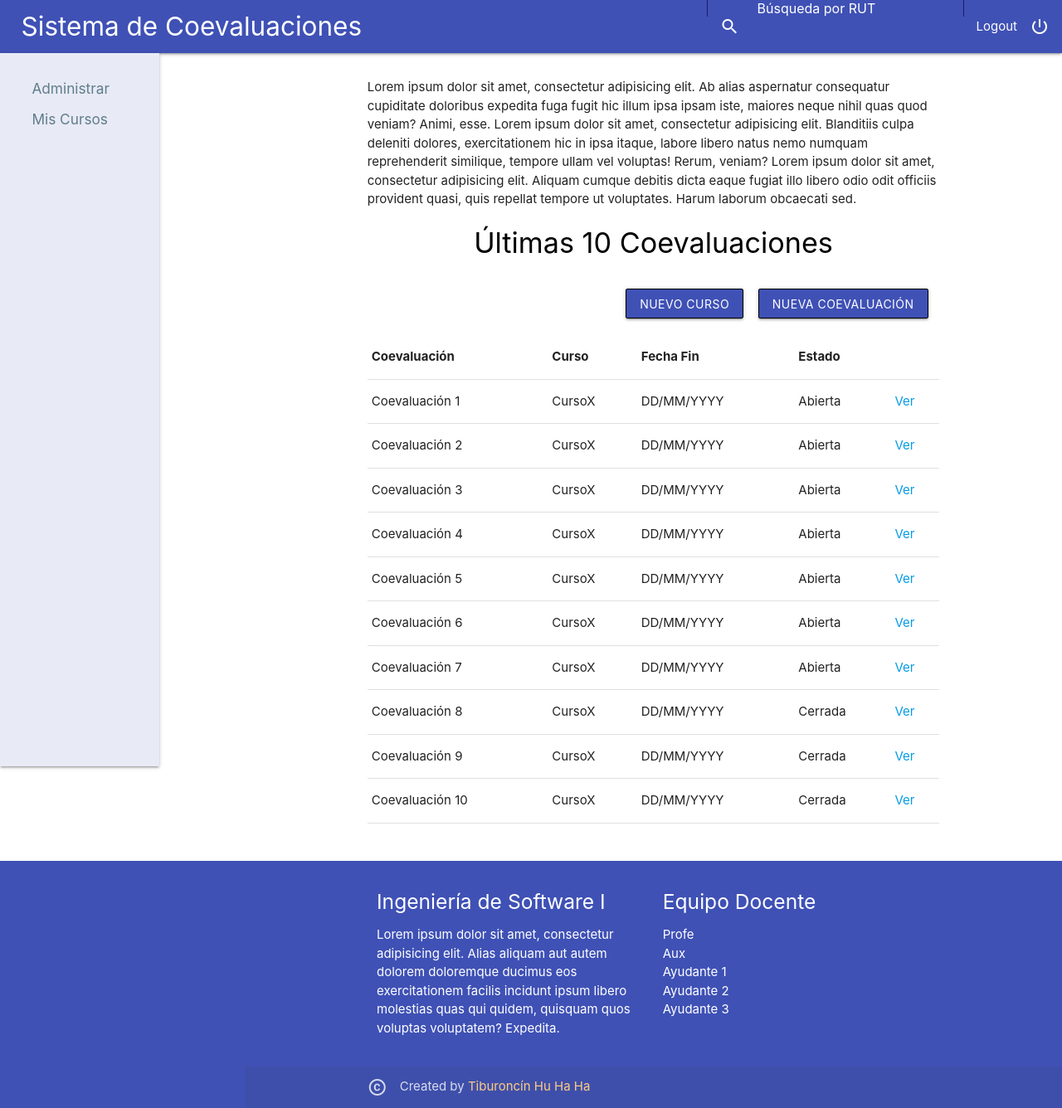
After one commit to DCC-CC4401/2018-2-Equipo-11-T2, a Django app: page /landing-page-teacher/ in a window 1280 px wide. The commit adds this page. Shown: the whole page at 83% size. Run offline with Django 3.2, Linux system fonts and the light colour scheme.

Commit message:
added landing page teacher

```diff
--- /dev/null
+++ b/T2/coevaluacion/templates/landing-page-teacher.html
@@ -0,0 +1,221 @@
+{% extends 'base.html' %}
+
+{% block content %}
+    <div class="section no-pad-bot" id="index-banner">
+        <div class="container">
+            <p>
+                Lorem ipsum dolor sit amet, consectetur adipisicing elit. Ab alias aspernatur consequatur cupiditate doloribus expedita fuga fugit hic illum ipsa ipsam iste, maiores neque nihil quas quod veniam? Animi, esse.
+                Lorem ipsum dolor sit amet, consectetur adipisicing elit. Blanditiis culpa deleniti dolores, exercitationem hic in ipsa itaque, labore libero natus nemo numquam reprehenderit similique, tempore ullam vel voluptas! Rerum, veniam?
+                Lorem ipsum dolor sit amet, consectetur adipisicing elit. Aliquam cumque debitis dicta eaque fugiat illo libero odio odit officiis provident quasi, quis repellat tempore ut voluptates. Harum laborum obcaecati sed.
+            </p>
+            <h4 class="header center black-text">Últimas 10 Coevaluaciones</h4>
+        </div>
+    </div>
+    </div>
+    <div class="container" >
+        <!-- Modal Trigger -->
+        <div class="row">
+            <div class="col s12 ">
+                <br>
+                <a class="btn modal-trigger" href="#new-course" style="margin-left: 45%;">Nuevo Curso</a>
+                <a class="btn modal-trigger" href="#new-coevaluation" style="margin-left: 2%;">Nueva Coevaluación</a>
+            </div>
+        </div>
+
+
+       <table class="highlight responsive-table">
+        <thead>
+        <tr>
+            <th>Coevaluación</th>
+            <th>Curso</th>
+            <th>Fecha Fin</th>
+            <th>Estado</th>
+            <th></th>
+        </tr>
+        </thead>
+
+        <tbody>
+        <tr>
+            <td>Coevaluación 1</td>
+            <td>CursoX</td>
+            <td>DD/MM/YYYY</td>
+            <td>Abierta</td>
+            <td><a href="#">Ver</a> </td>
+        </tr>
+        <tr>
+            <td>Coevaluación 2</td>
+            <td>CursoX</td>
+            <td>DD/MM/YYYY</td>
+            <td>Abierta</td>
+            <td><a href="#">Ver</a> </td>
+        </tr>
+        <tr>
+            <td>Coevaluación 3</td>
+            <td>CursoX</td>
+            <td>DD/MM/YYYY</td>
+            <td>Abierta</td>
+            <td><a href="#">Ver</a> </td>
+        </tr>
+        <tr>
+            <td>Coevaluación 4</td>
+            <td>CursoX</td>
+            <td>DD/MM/YYYY</td>
+            <td>Abierta</td>
+            <td><a href="#">Ver</a> </td>
+        </tr>
+        <tr>
+            <td>Coevaluación 5</td>
+            <td>CursoX</td>
+            <td>DD/MM/YYYY</td>
+            <td>Abierta</td>
+            <td><a href="#">Ver</a> </td>
+        </tr>
+        <tr>
+            <td>Coevaluación 6</td>
+            <td>CursoX</td>
+            <td>DD/MM/YYYY</td>
+            <td>Abierta</td>
+            <td><a href="#">Ver</a> </td>
+        </tr>
+        <tr>
+            <td>Coevaluación 7</td>
+            <td>CursoX</td>
+            <td>DD/MM/YYYY</td>
+            <td>Abierta</td>
+            <td><a href="#">Ver</a> </td>
+        </tr>
+        <tr>
+            <td>Coevaluación 8</td>
+            <td>CursoX</td>
+            <td>DD/MM/YYYY</td>
+            <td>Cerrada</td>
+            <td><a href="#">Ver</a> </td>
+        </tr>
+        <tr>
+            <td>Coevaluación 9</td>
+            <td>CursoX</td>
+            <td>DD/MM/YYYY</td>
+            <td>Cerrada</td>
+            <td><a href="#">Ver</a> </td>
+        </tr>
+        <tr>
+            <td>Coevaluación 10</td>
+            <td>CursoX</td>
+            <td>DD/MM/YYYY</td>
+            <td>Cerrada</td>
+            <td><a href="#">Ver</a> </td>
+        </tr>
+
+        </tbody>
+    </table>
+    </div>
+
+    <!-- Modal Structure -->
+    <div id="new-course" class="modal">
+        <div class="modal-content">
+            <h4>Nuevo Curso</h4>
+            <div class="row" style="padding-left: 25px;">
+                <div class="col s12 less-margin-top-bottom">
+                    Curso
+                    <div class="input-field inline" style="margin-left: 83px;">
+                        <select>
+                            <option value="" disabled selected>Escoger Curso</option>
+                            <option value="1">CC4401</option>
+                            <option value="2">CC4402</option>
+                            <option value="3">CC4403</option>
+                        </select>
+                    </div>
+                </div>
+                <div class="col s12 less-margin-top-bottom">
+                    Sección
+                    <div class="input-field inline" style="margin-left: 70px;">
+                        <select>
+                            <option value="" disabled selected>Escoger Sección</option>
+                            <option value="1">1</option>
+                            <option value="2">2</option>
+                            <option value="3">3</option>
+                        </select>
+                    </div>
+                </div>
+                <div class="col s12 less-margin-top-bottom">
+                    Año
+                    <div class="input-field inline" style="margin-left: 95px;">
+                        <select>
+                            <option value="" disabled selected>Escoger Año</option>
+                            <option value="1">2018</option>
+                            <option value="2">2017</option>
+                            <option value="3">2016</option>
+                        </select>
+                    </div>
+                </div>
+                <div class="col s12 less-margin-top-bottom">
+                    Semestre
+                    <div class="input-field inline" style="margin-left: 60px;">
+                        <select>
+                            <option value="" disabled selected>Escoger Semestre</option>
+                            <option value="1">1</option>
+                            <option value="2">2</option>
+                        </select>
+                    </div>
+                </div>
+
+            </div>
+        </div>
+        <div class="modal-footer">
+            <a href="#!" class="modal-close waves-effect waves-green btn-flat">Agregar</a>
+        </div>
+    </div>
+
+    <!-- Modal Structure -->
+    <div id="new-coevaluation" class="modal">
+        <div class="modal-content">
+            <h4>Nueva Coevaluación</h4>
+            <div class="row" style="padding-left: 25px;">
+                <div class="col s12 less-margin-bottom">
+                    Título Coevaluación
+                    <div class="input-field inline" style="margin-left: 55px;">
+                        <input id="password-old" type="password" class="validate">
+                        <label for="password-old">Título</label>
+                    </div>
+                </div>
+
+                <div class="col s12 less-margin-top-bottom">
+                    Seleccione Curso
+                    <div class="input-field inline" style="margin-left: 70px;">
+                        <select>
+                            <option value="" disabled selected>Escoger Curso</option>
+                            <option value="1">CC4401</option>
+                            <option value="2">CC4402</option>
+                            <option value="3">CC4403</option>
+                        </select>
+                    </div>
+                </div>
+
+                <div class="col s12 less-margin-top-bottom">
+                    Fecha Inicio
+                    <div class="input-field inline" style="margin-left: 100px;">
+                        <input type="text" class="datepicker">
+                    </div>
+                </div>
+
+                <div class="col s12 less-margin-top-bottom">
+                    Fecha Fin
+                    <div class="input-field inline" style="margin-left: 113px;">
+                        <input type="text" class="datepicker">
+                    </div>
+                </div>
+
+                <div class="col s12 less-margin-top">
+                    Descripción
+                    <div class="input-field inline" style="margin-left: 97px; width: 60%;">
+                        <textarea id="textarea1" class="materialize-textarea"></textarea>
+                    </div>
+                </div>
+
+            </div>
+        </div>
+        <div class="modal-footer">
+            <a href="#!" class="modal-close waves-effect waves-green btn-flat">Agregar</a>
+        </div>
+    </div>
+{% endblock %}
--- a/T2/coevaluacion/urls.py
+++ b/T2/coevaluacion/urls.py
@@ -6,10 +6,11 @@ from django.urls import path
 urlpatterns = [
     path('', views.login, name='login'),
     path('landing-page/', views.landing_page, name='landing_page'),
+    path('landing-page-teacher/', views.landing_page_teacher, name='landing_page_teacher'),
     path('profile/', views.profile, name='profile'),
     path('profile-student/', views.profile_student, name='profile_student'),
     path('ficha-coev/', views.ficha_coev, name='ficha_coev'),
     path('ficha-coev-eq-doc/', views.ficha_coev_eq_doc, name='ficha_coev_eq_doc'),
     path('course-teacher/', views.course_teacher_view, name='teacher_course'),
-    path('course-student/', views.course_student_view, name="student_course")
+    path('course-student/', views.course_student_view, name="student_course"),
 ]
--- a/T2/coevaluacion/views.py
+++ b/T2/coevaluacion/views.py
@@ -6,6 +6,8 @@ from django.shortcuts import render
 def landing_page(request):
     return render(request, 'landing-page.html')
 
+def landing_page_teacher(request):
+    return render(request, 'landing-page-teacher.html')
 
 def profile(request):
     return render(request, 'profile.html')
--- a/T2/static/coevaluacion/js/init.js
+++ b/T2/static/coevaluacion/js/init.js
@@ -9,5 +9,13 @@
             $('.datepicker').datepicker();
         });
         $('.dropdown-trigger').dropdown();
+        $(document).ready(function(){
+            $('.modal').modal();
+        });
+
+        $(document).ready(function(){
+            $('select').formSelect();
+        });
+
     }); // end of document ready
 })(jQuery); // end of jQuery name space
```
Also changed, not shown: T2/coevaluacion/templates/landing-page.html (+33 -22 lines).
